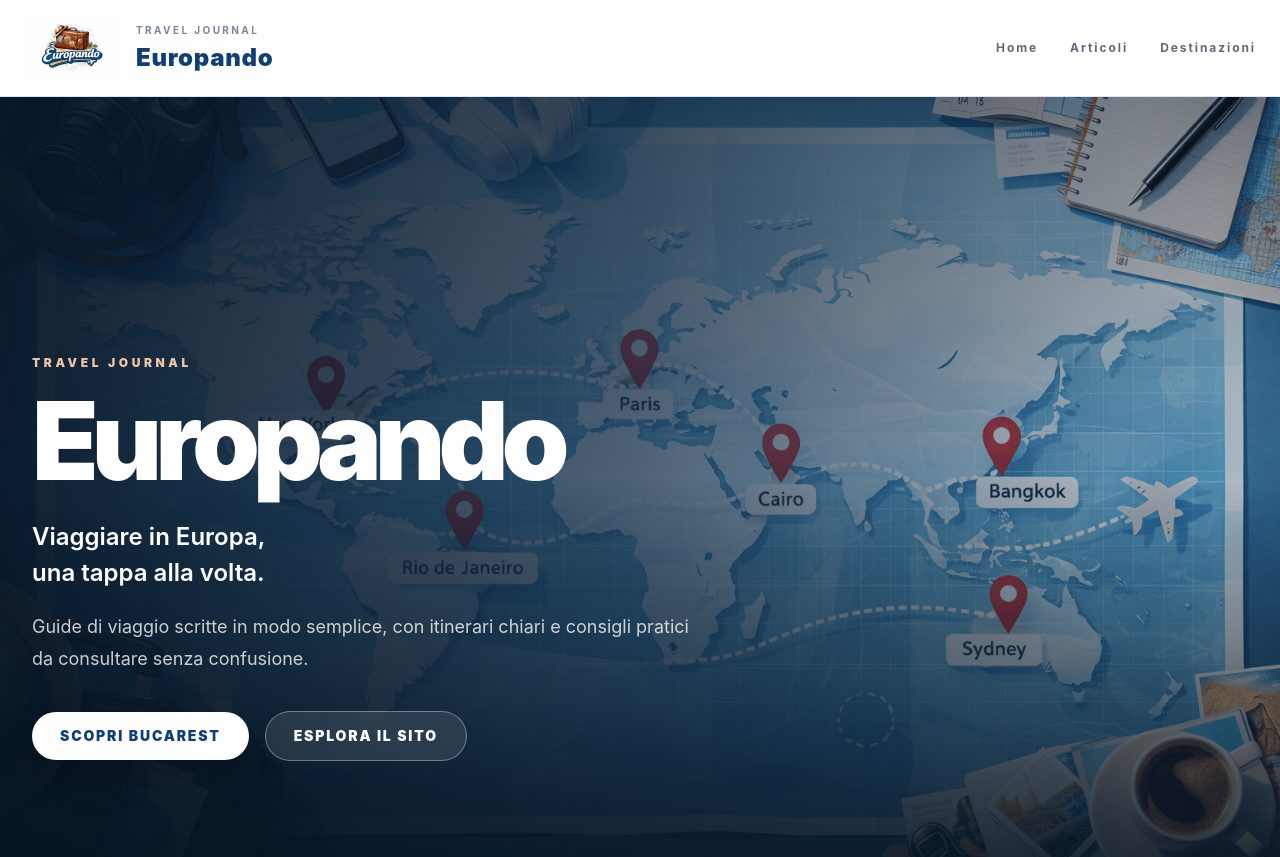
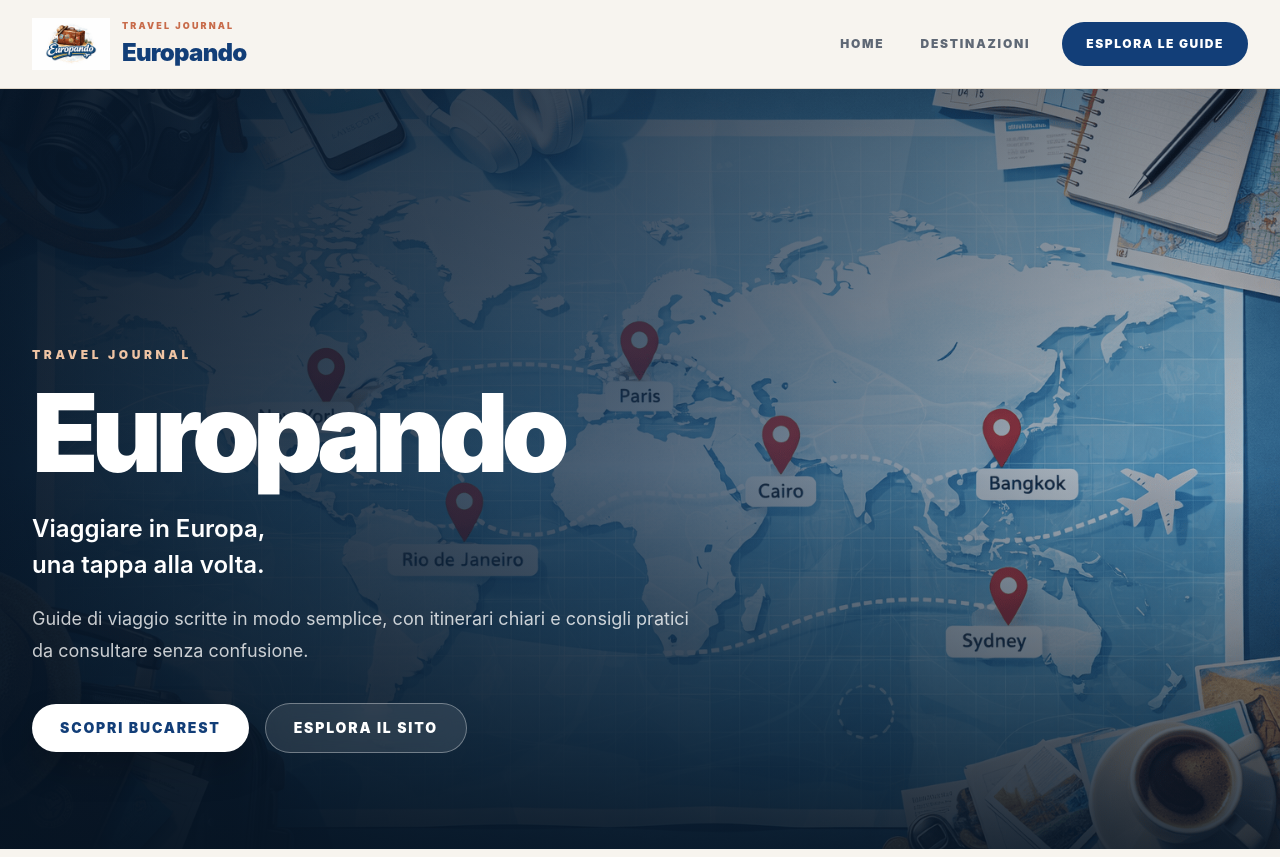
Before and after one commit to tuvericlaudio-stack/europando, a React (Vite) app: page / in a window 1280 px wide. Shown: the top 857 px of the page. Built offline with nearby package versions, Linux system fonts and the light colour scheme.

Commit message:
Migliora header e menu mobile

```diff
--- a/src/components/Header.jsx
+++ b/src/components/Header.jsx
@@ -1,35 +1,163 @@
-export default function Header({ logoSrc, onHome, onArticles, onDestinations }) {
+import { useState } from "react";
+
+export default function Header({
+  logoSrc,
+  onHome,
+  onDestinations,
+}) {
+  const [menuOpen, setMenuOpen] = useState(false);
+
+  const navigateAndClose = (callback) => {
+    setMenuOpen(false);
+
+    if (typeof callback === "function") {
+      callback();
+    }
+  };
+
   return (
-    <header className="sticky top-0 z-50 border-b border-[#dde6f0] bg-white/88 backdrop-blur-xl">
-      <div className="max-w-7xl mx-auto px-6 py-4 flex items-center justify-between gap-6">
-        <button type="button" onClick={onHome} className="flex items-center gap-4 min-w-0 text-left">
+    <header className="sticky top-0 z-[100] border-b border-[#dfd6ca] bg-[#f7f4ee]/92 backdrop-blur-xl">
+      <div className="mx-auto flex min-h-[78px] max-w-7xl items-center justify-between gap-5 px-5 md:min-h-[88px] md:px-8">
+        {/* LOGO */}
+        <button
+          type="button"
+          onClick={() => navigateAndClose(onHome)}
+          className="flex min-h-11 min-w-0 items-center gap-3 rounded-xl text-left focus:outline-none focus-visible:ring-2 focus-visible:ring-[#123e78] focus-visible:ring-offset-2"
+          aria-label="Vai alla homepage di Europando"
+        >
           <img
             src={logoSrc}
-            alt="Logo Europando"
-            className="h-14 md:h-16 w-auto object-contain shrink-0"
+            alt=""
+            className="h-11 w-auto shrink-0 object-contain md:h-13"
           />
-          <div className="min-w-0 hidden sm:block">
-            <p className="text-[10px] font-bold uppercase tracking-[0.24em] text-[#7a8798]">
+
+          <div className="min-w-0">
+            <p className="hidden text-[9px] font-black uppercase tracking-[0.24em] text-[#c86b4a] sm:block">
               Travel journal
             </p>
-            <h1 className="mt-1 text-xl md:text-2xl font-black tracking-[0.03em] text-[#123e78]">
+
+            <p className="text-xl font-black tracking-[-0.03em] text-[#123e78] md:mt-1 md:text-2xl">
               Europando
-            </h1>
+            </p>
           </div>
         </button>
 
-        <nav className="hidden md:flex items-center gap-8 text-[12px] font-bold uppercase tracking-[0.16em] text-[#5e6a79]">
-          <button type="button" onClick={onHome} className="hover:text-[#123e78] transition">
-            Home
+        {/* MENU DESKTOP */}
+        <div className="hidden items-center gap-7 md:flex">
+          <nav
+            className="flex items-center gap-7"
+            aria-label="Navigazione principale"
+          >
+            <button
+              type="button"
+              onClick={() => navigateAndClose(onHome)}
+              className="min-h-11 px-1 text-xs font-black uppercase tracking-[0.15em] text-[#5f6875] transition hover:text-[#123e78] focus:outline-none focus-visible:ring-2 focus-visible:ring-[#123e78]"
+            >
+              Home
+            </button>
+
+            <button
+              type="button"
+              onClick={() => navigateAndClose(onDestinations)}
+              className="min-h-11 px-1 text-xs font-black uppercase tracking-[0.15em] text-[#5f6875] transition hover:text-[#123e78] focus:outline-none focus-visible:ring-2 focus-visible:ring-[#123e78]"
+            >
+              Destinazioni
+            </button>
+          </nav>
+
+          <button
+            type="button"
+            onClick={() => navigateAndClose(onDestinations)}
+            className="min-h-11 rounded-full bg-[#123e78] px-6 py-3 text-xs font-black uppercase tracking-[0.13em] text-white transition hover:-translate-y-0.5 hover:bg-[#0d315f] focus:outline-none focus-visible:ring-2 focus-visible:ring-[#123e78] focus-visible:ring-offset-2"
+          >
+            Esplora le guide
           </button>
-          <button type="button" onClick={onArticles} className="hover:text-[#123e78] transition">
-            Articoli
-          </button>
-          <button type="button" onClick={onDestinations} className="hover:text-[#123e78] transition">
-            Destinazioni
-          </button>
-        </nav>
+        </div>
+
+        {/* PULSANTE MOBILE */}
+        <button
+          type="button"
+          onClick={() => setMenuOpen((current) => !current)}
+          className="flex h-11 w-11 items-center justify-center rounded-full border border-[#d7ccbe] bg-white text-[#123e78] transition hover:border-[#123e78] md:hidden"
+          aria-label={menuOpen ? "Chiudi il menu" : "Apri il menu"}
+          aria-expanded={menuOpen}
+          aria-controls="mobile-navigation"
+        >
+          {menuOpen ? (
+            <svg
+              aria-hidden="true"
+              viewBox="0 0 24 24"
+              className="h-5 w-5"
+              fill="none"
+              stroke="currentColor"
+              strokeWidth="2"
+              strokeLinecap="round"
+            >
+              <path d="M6 6l12 12" />
+              <path d="M18 6L6 18" />
+            </svg>
+          ) : (
+            <svg
+              aria-hidden="true"
+              viewBox="0 0 24 24"
+              className="h-5 w-5"
+              fill="none"
+              stroke="currentColor"
+              strokeWidth="2"
+              strokeLinecap="round"
+            >
+              <path d="M4 7h16" />
+              <path d="M4 12h16" />
+              <path d="M4 17h16" />
+            </svg>
+          )}
+        </button>
       </div>
+
+      {/* MENU MOBILE */}
+      {menuOpen && (
+        <div
+          id="mobile-navigation"
+          className="border-t border-[#dfd6ca] bg-[#f7f4ee] px-5 pb-6 pt-4 md:hidden"
+        >
+          <nav
+            className="mx-auto flex max-w-7xl flex-col"
+            aria-label="Navigazione mobile"
+          >
+            <button
+              type="button"
+              onClick={() => navigateAndClose(onHome)}
+              className="flex min-h-14 items-center justify-between border-b border-[#e1d8cc] py-4 text-left text-sm font-black uppercase tracking-[0.14em] text-[#14263d]"
+            >
+              Home
+
+              <span aria-hidden="true" className="text-[#c86b4a]">
+                →
+              </span>
+            </button>
+
+            <button
+              type="button"
+              onClick={() => navigateAndClose(onDestinations)}
+              className="flex min-h-14 items-center justify-between border-b border-[#e1d8cc] py-4 text-left text-sm font-black uppercase tracking-[0.14em] text-[#14263d]"
+            >
+              Destinazioni
+
+              <span aria-hidden="true" className="text-[#c86b4a]">
+                →
+              </span>
+            </button>
+
+            <button
+              type="button"
+              onClick={() => navigateAndClose(onDestinations)}
+              className="mt-5 min-h-12 rounded-full bg-[#123e78] px-6 py-3.5 text-sm font-black uppercase tracking-[0.13em] text-white"
+            >
+              Esplora le guide
+            </button>
+          </nav>
+        </div>
+      )}
     </header>
   );
 }
```
